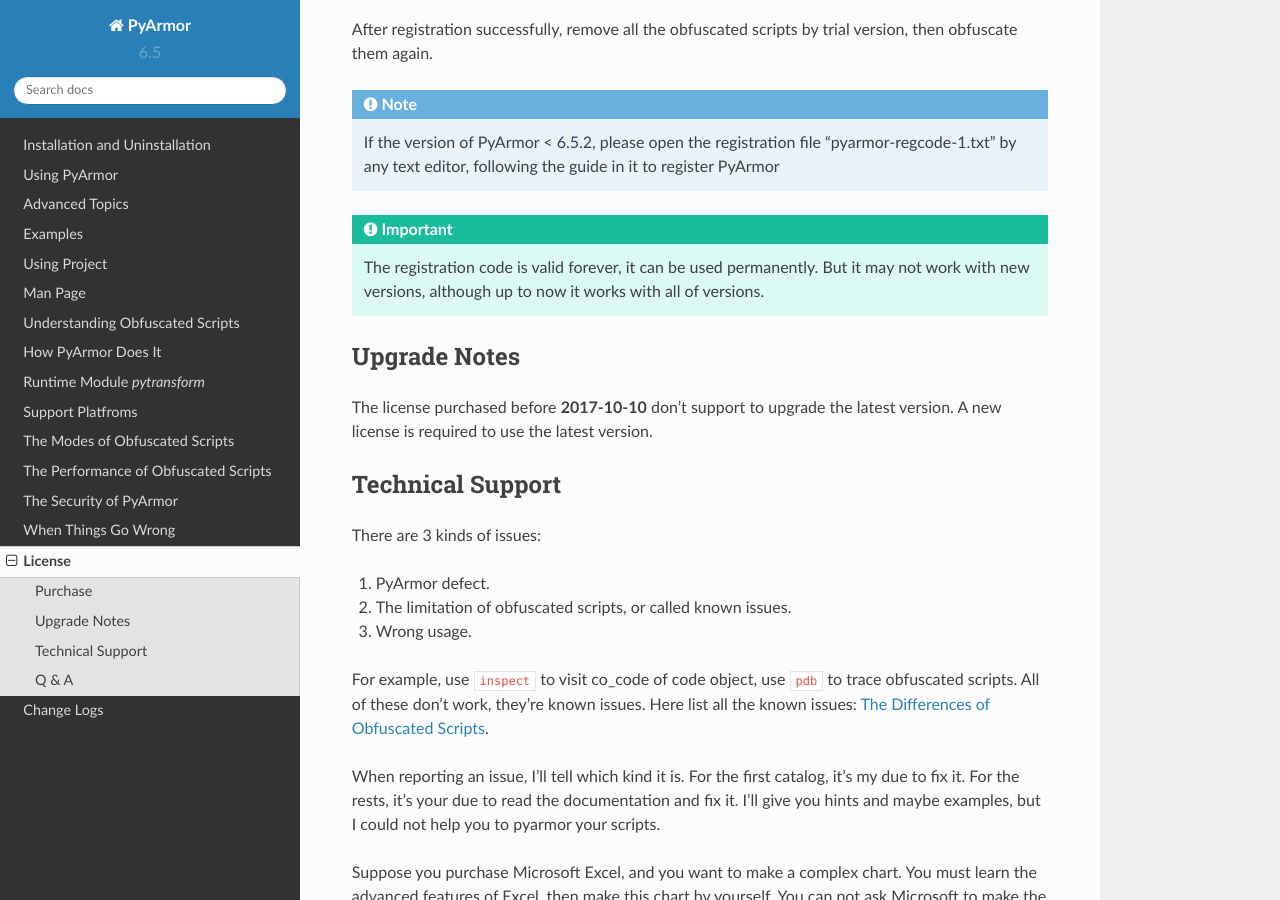
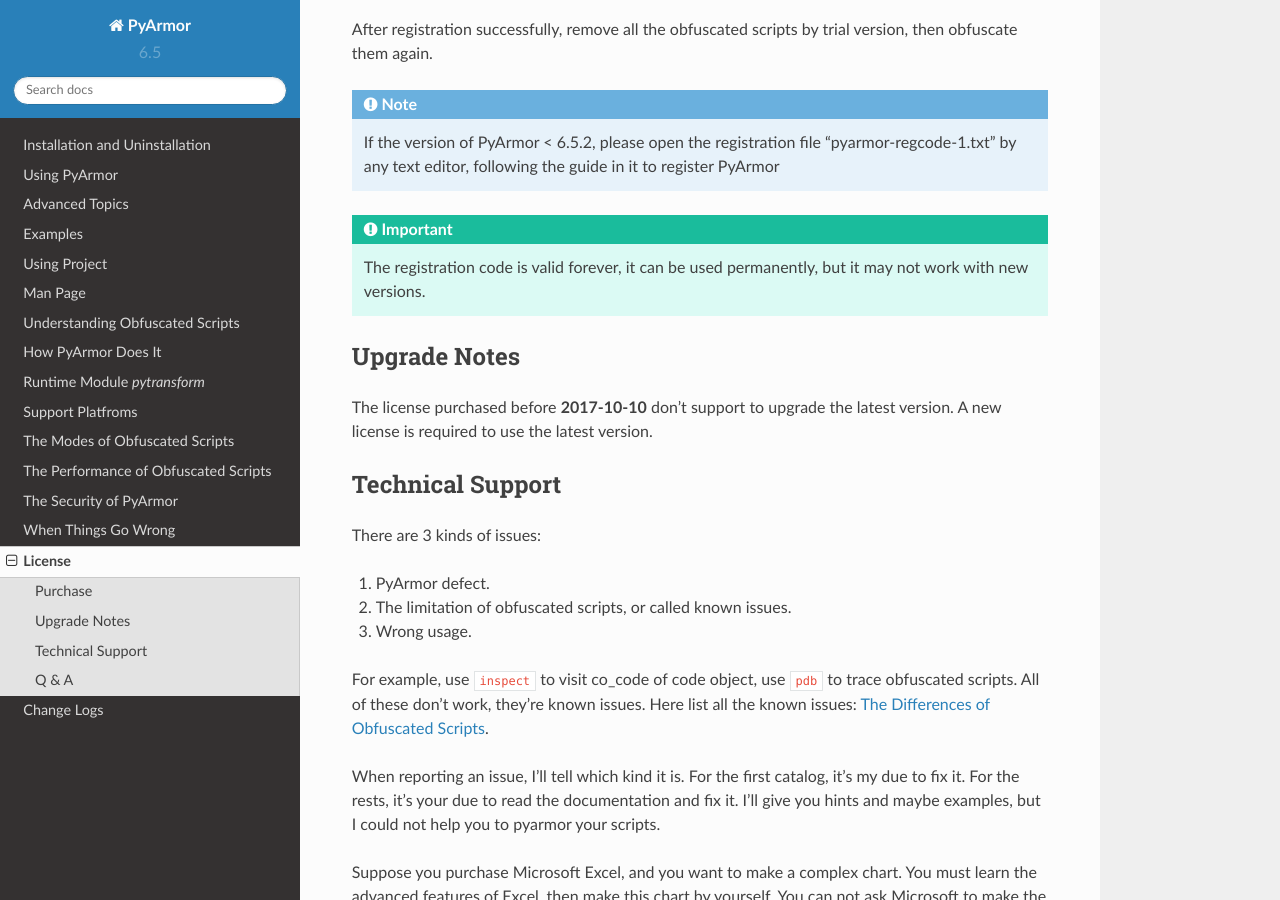
Before and after one commit to dashingsoft/pyarmor, a Sphinx documentation site: the page built from docs/license.rst, in a window 1280 px wide and 900 px high, scrolled down 1698 px. Built offline with Sphinx 7.4.7 and the Read the Docs theme 2.0.0, drawn with Linux system fonts in a browser that asks for light colours.

Commit message:
Refine doc

```diff
--- a/docs/license.rst
+++ b/docs/license.rst
@@ -92,9 +92,8 @@
 
 .. important::
 
-    The registration code is valid forever, it can be used permanently. But it
-    may not work with new versions, although up to now it works with all of
-    versions.
+    The registration code is valid forever, it can be used permanently, but it
+    may not work with new versions.
 
 Upgrade Notes
 -------------
```
